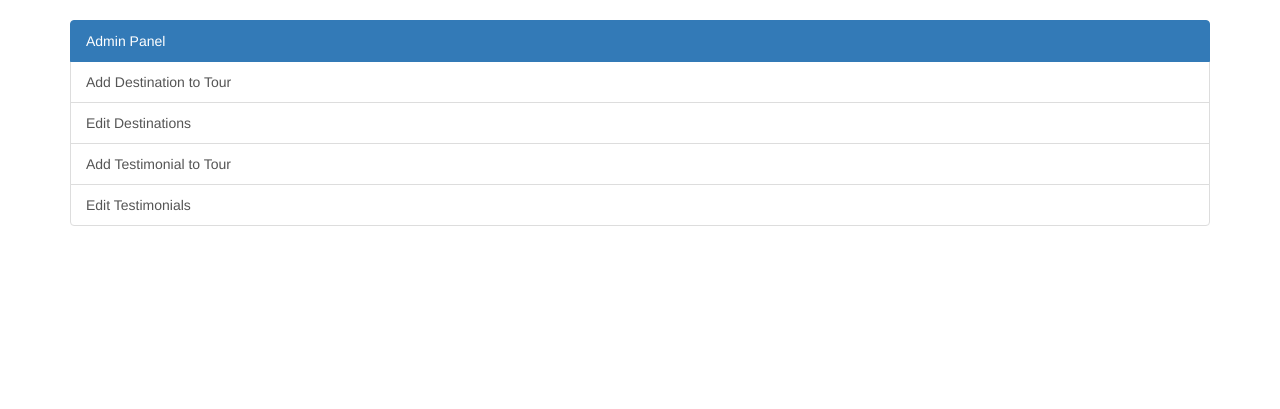
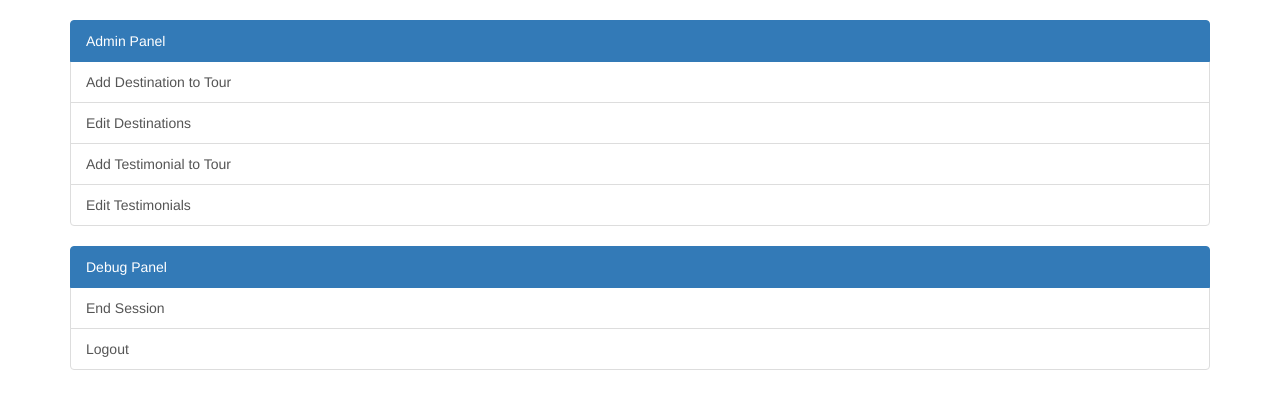
Before and after one commit to kicohen/campus_tours, a Django app: page /admin_panel in a window 1280 px wide. Shown: the part 50-459 px from the top of the page. Run offline with Django 3.2, Linux system fonts and the light colour scheme; a user stored in the database is signed in; some libraries are stand-ins or nearby versions.

Commit message:
Added session features.

```diff
--- a/tours/templates/tours/admin_panel.html
+++ b/tours/templates/tours/admin_panel.html
@@ -9,4 +9,10 @@
 <a class="list-group-item" href="{% url 'new_testimonial' %}">Add Testimonial to Tour</a>
 <a class="list-group-item" href="{% url 'list_all' %}">Edit Testimonials</a>
 </div>
+<br>
+<div class="container">
+<a class="list-group-item active">Debug Panel</a>
+<a class="list-group-item" href="{% url 'flush' %}">End Session</a>
+<a class="list-group-item" href="{% url 'logout' %}">Logout</a>
+</div>
 {% endblock %}
--- a/tours/templates/tours/map.html
+++ b/tours/templates/tours/map.html
@@ -109,7 +109,11 @@ function myMap(position) {
         position: new google.maps.LatLng(parseFloat({{location.latitude}}),parseFloat({{location.longitude}})),
         map: map,
         title: '{{location.name}}',
+        {% if location.pk in request.session.visited %}
+        icon: green
+        {% else %}
         icon: red
+        {% endif %}
     });
   {% endfor %}
 
--- a/tours/views.py
+++ b/tours/views.py
@@ -59,19 +59,28 @@ def get_photo_testimonial(request, id):
 ################################################################
 
 def map(request):
+	if request.session.has_key('visited'):
+		print(request.session['visited'])
+	else:
+		print("Session is empty")
 	context = dict()
 	locations = Location.objects.all()
 	context['locations'] = locations
 	return render(request, 'tours/map.html', context)
 
 def destination(request):
-	if 'visited' not in request.session:
-		request.session['visited'] = []
+	if request.session.has_key('visited'):
+		print(request.session['visited'])
+	# if not request.session.has_key['visited']:
+	visited = request.session.get('visited', [])
 	lid = request.GET.get('id', '')
 	context = dict()
 	location = get_object_or_404(Location, pk=lid)
 	testimonials = get_list_or_none(Testimonial, location=location)
-	request.session['visited'].append(location.pk)
+	visited.append(location.pk)
+	print("Adding %d to visited array" % location.pk)
+	request.session['visited'] = visited
+	print(request.session['visited'])
 	context['location'] = location
 	context['testimonials'] = testimonials
 	return render(request, 'tours/destination.html', context)
```
Also changed, not shown: db.sqlite3.
